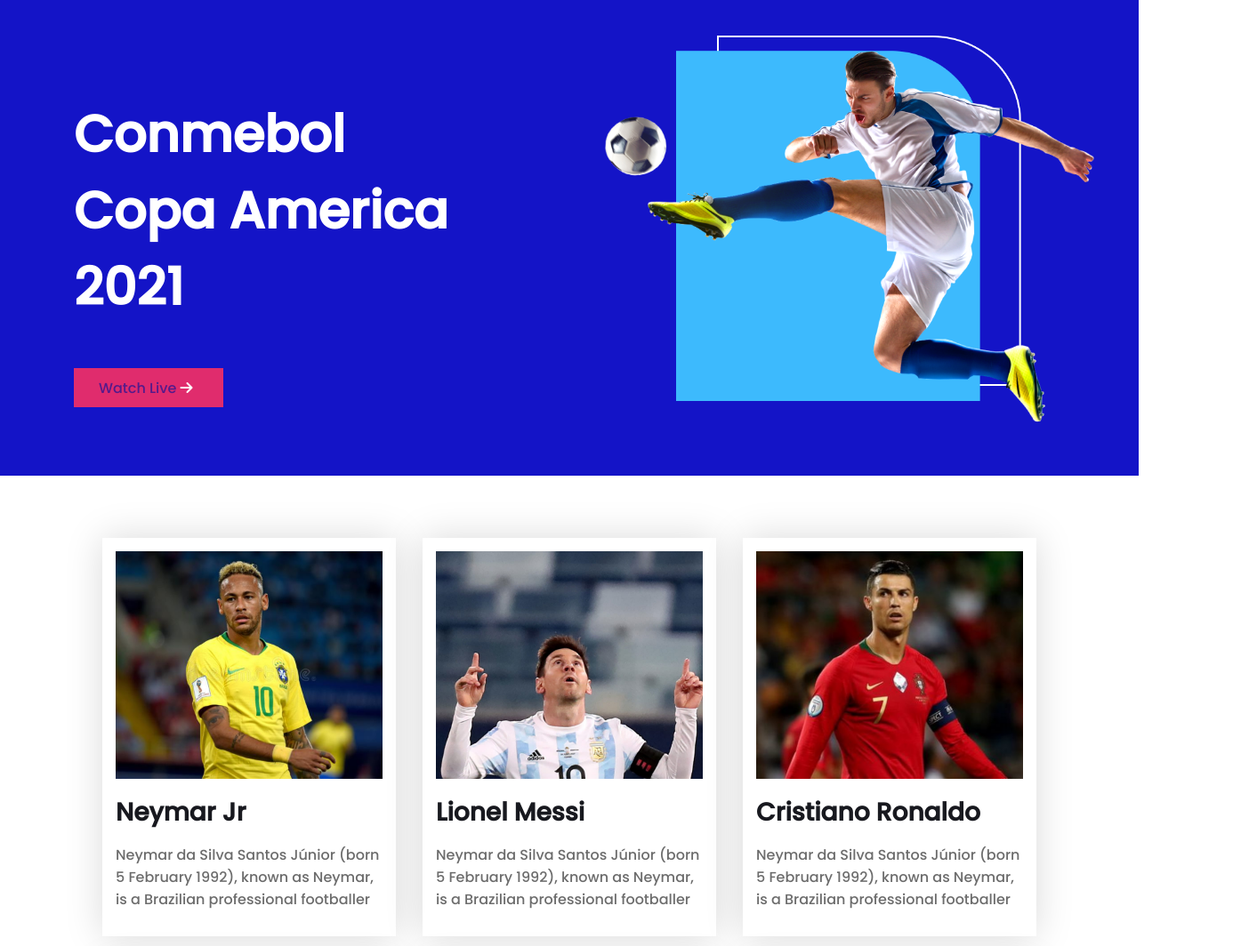
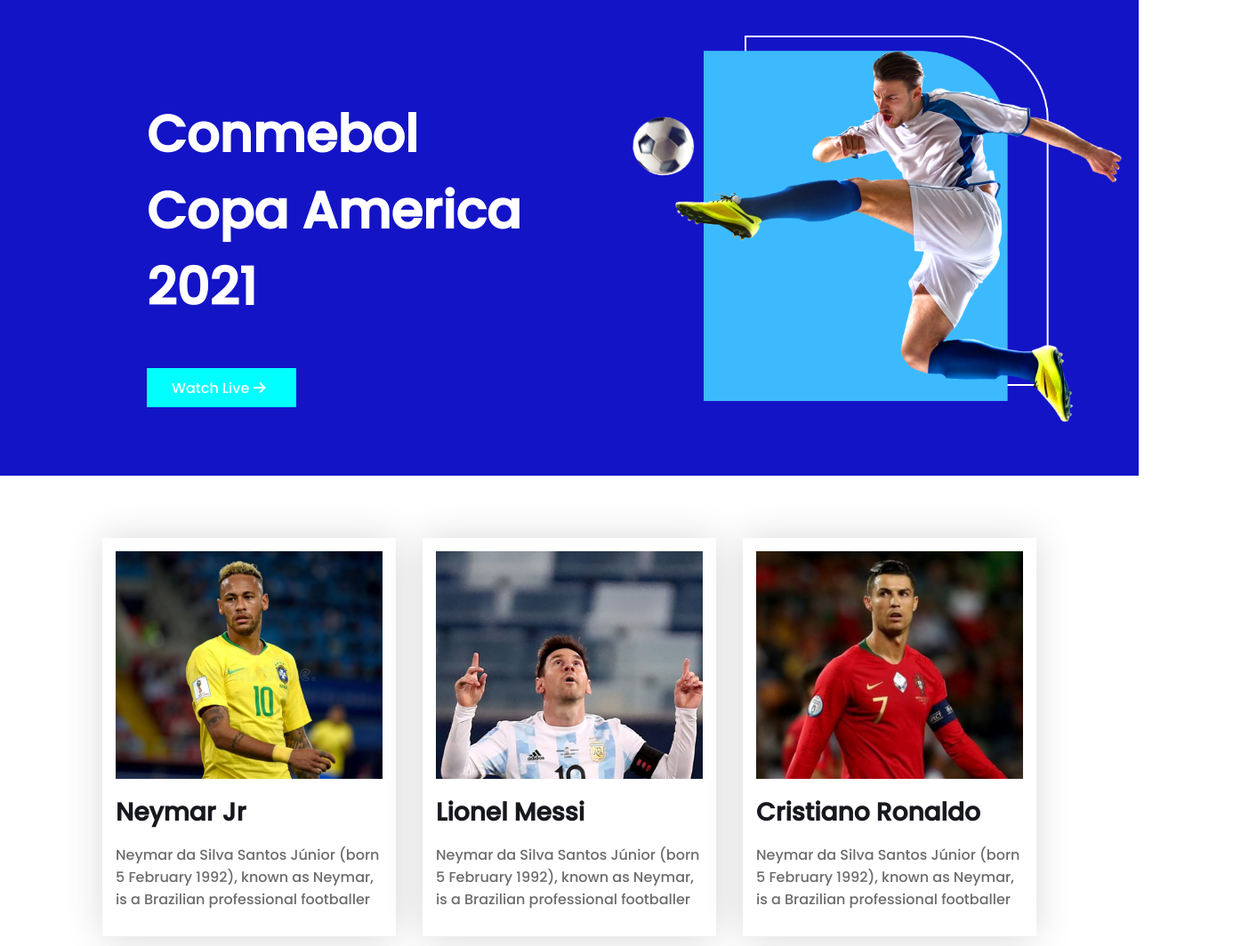
Before and after one commit to siefat/responsive-football, a plain HTML site: page index.html in a window 1280 px wide. Shown: the top 1064 px of the page at 89% size, 1413 px wide, since content can reach past the window. Drawn offline with Linux system fonts and the light colour scheme.

Commit message:
adde- body

```diff
--- a/index.html
+++ b/index.html
@@ -20,13 +20,13 @@
             <div class="title-banner">
                 <div class="header-title">
                     <h1>Conmebol Copa America 2021</h1>
-                    <nav>
+                    <div>
                         <div class="button-link">
                             <div class="button-text"><a id="link" href="">Watch Live</a>
                                 <i class=" fas fa-arrow-right"></i>
                             </div>
                         </div>
-                    </nav>
+                    </div>
                 </div>
                 <div class="banner"><img src="images/banner.png" alt="">
                 </div>
--- a/style.css
+++ b/style.css
@@ -8,17 +8,17 @@ body{
 }
 /*------------------- header style-------------------------- */
 .title-banner{
-    display: flex;
-    justify-content: space-evenly;
+    display: grid;
+    grid-template-columns: repeat(3, 1fr);
     background-color: rgb(20, 20, 199);
 }
 .header-title{
     font-size: 2.40em;
     color: #FFFFFF;
-    width: 440px;
+    width: 460px;
     height: 230px;
     margin-top: 60px;
-    margin-left: 35px;
+    margin-left: 165px;
     margin-right: 52px;
 }
 .button-link{
@@ -34,12 +34,18 @@ body{
 }
 #link{
     text-decoration: none;
+    color: #FFFFFF;
+}
+/* --------------------------------hover--------------------------------- */
+.title-banner:hover .button-link{
+    background-color:aqua;
+}
 
-}
 .banner img{
     width: 556px;
     height: 438px;
-    margin-left: 53px;
+    margin-right: 150px;
+    margin-left: 30px;
     margin-top: 40px;
     margin-bottom: 50px;
 }
@@ -116,3 +122,5 @@ main{
     text-align: center;
     margin-top: 20px;
 }
+/*----------------------- Media Queries -------------------------------*/
+/* -----------------------Mobile device -------------------------------*/
```
